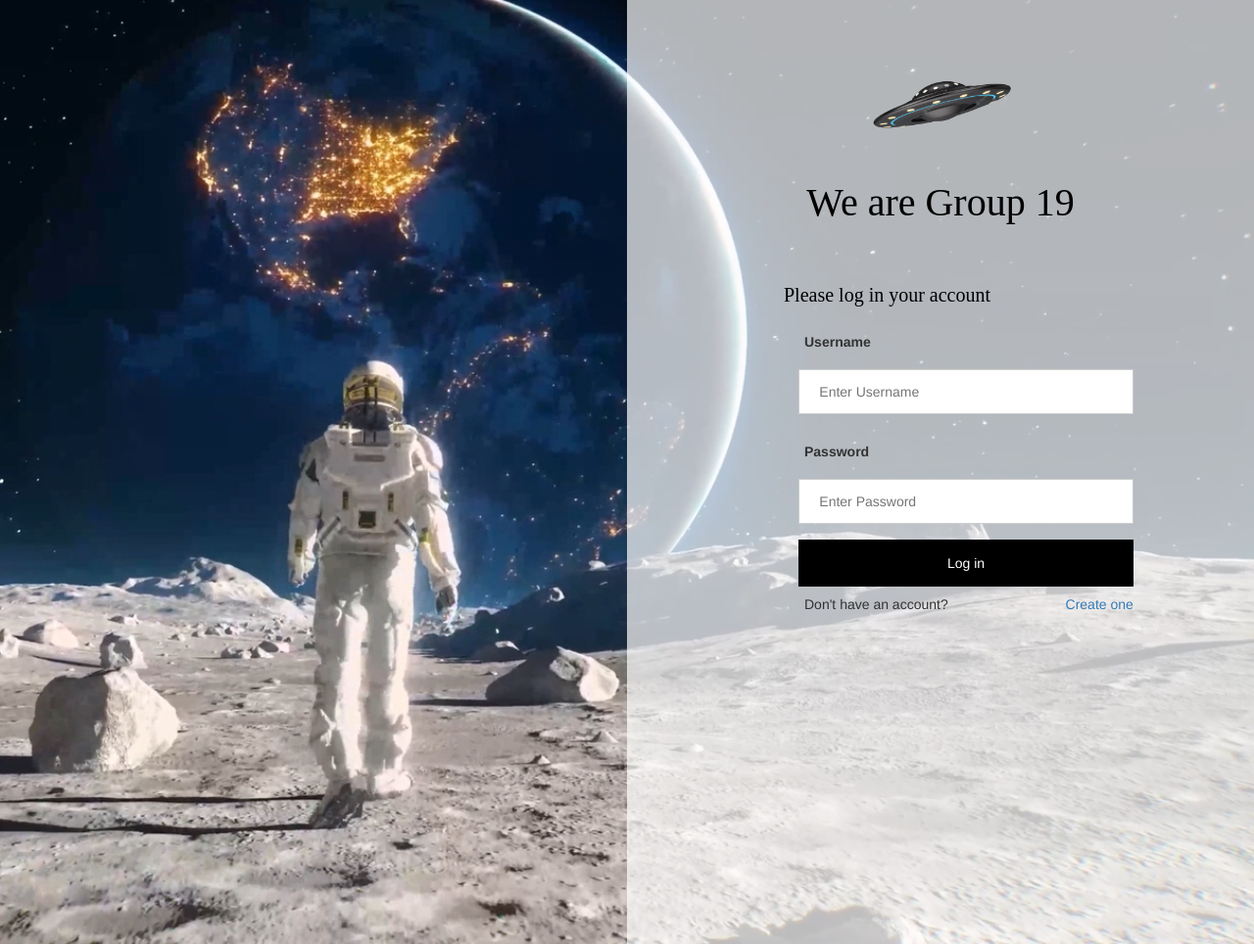
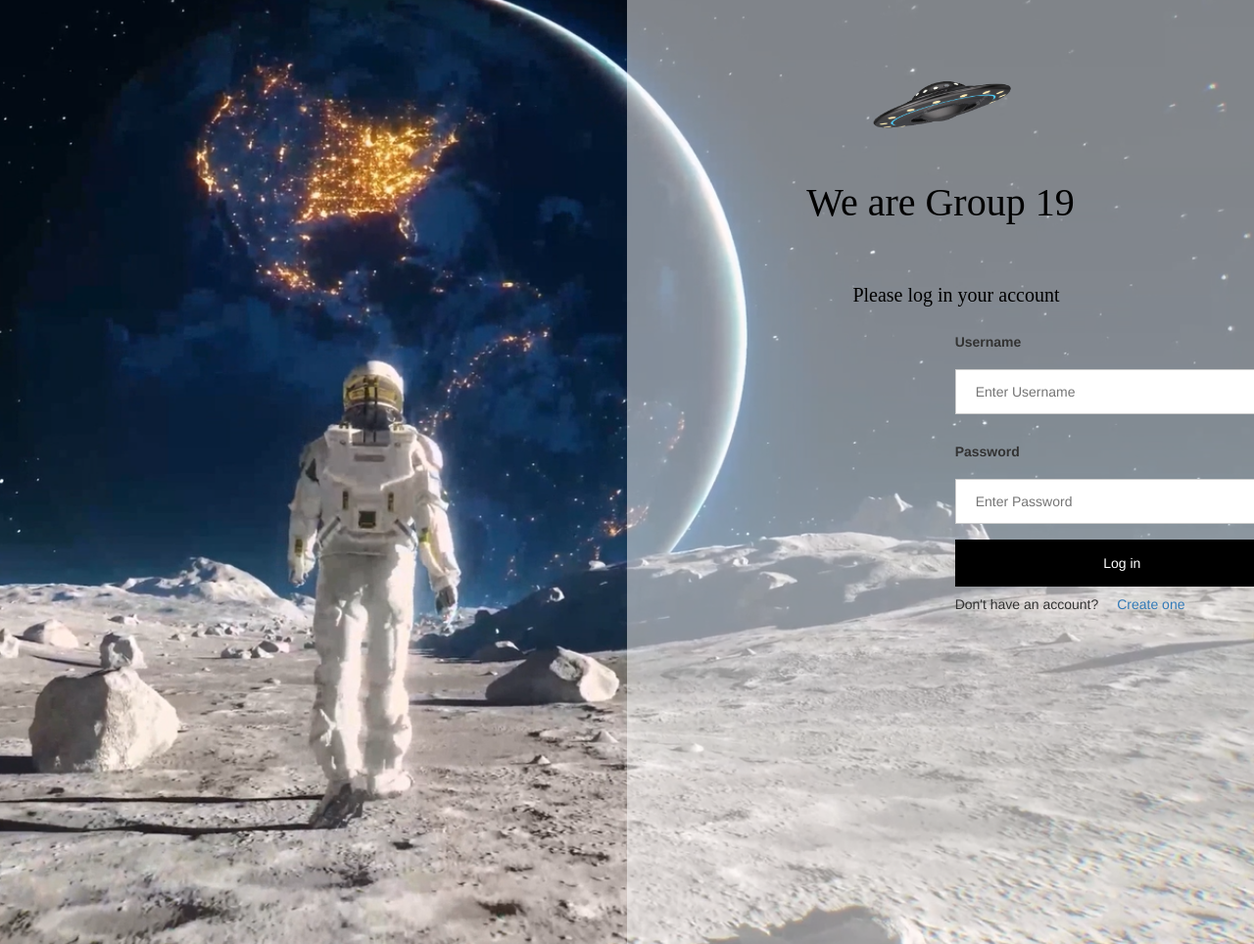
Before and after one commit to NlsnBoa/Contact-Manager, a PHP site: page /login.html in a window 1280 px wide. Shown: the part 52-1016 px from the top of the page at 98% size. Run offline with PHP 8.4, Linux system fonts and the light colour scheme; some libraries are stand-ins or nearby versions.

Commit message:
Clean up login/register pages

```diff
--- a/css/login.css
+++ b/css/login.css
@@ -18,7 +18,7 @@ body {
   box-sizing: content-box;
   margin-left: 50%;
   height: 100%;
-  background-color: hsl(0, 0%, 100%, 70%);
+  background-color: hsl(0, 0%, 100%, 50%);
 }
 
 .text-center {
@@ -42,7 +42,7 @@ body {
   font-style: normal;
   font-weight: 400;
   line-height: normal;
-  padding-left: 25%;
+  padding-left: 36%;
 }
 
 /* Fix margin issue with nav bar */
--- a/css/loginform.css
+++ b/css/loginform.css
@@ -7,7 +7,7 @@ input[type="password"] {
   border: 1px solid #ccc;
   box-sizing: border-box;
   position: relative;
-  left: 14%;
+  left: 28%;
 }
 
 button {
--- a/css/registerform.css
+++ b/css/registerform.css
@@ -1,11 +1,13 @@
 input[type="text"],
 input[type="password"] {
-  width: 50%;
+  width: 30%;
   padding: 12px 20px;
   margin: 8px 0;
   display: inline-block;
   border: 1px solid #ccc;
   box-sizing: border-box;
+  position: relative;
+  left: 28%;
 }
 
 button {
--- a/login.html
+++ b/login.html
@@ -67,7 +67,7 @@
         <p class="login-to-your-account-sentece">Please log in your account</p>
 
         <div class="container">
-          <label style="padding-left: 14.5%" for="login"><b>Username</b></label>
+          <label style="padding-left: 28%" for="login"><b>Username</b></label>
           <br />
           <input
             type="text"
@@ -77,7 +77,7 @@
             required
           />
           <br />
-          <label style="padding-top: 20px; padding-left: 14.5%" for="password"
+          <label style="padding-top: 20px; padding-left: 28%" for="password"
             ><b>Password</b></label
           >
           <br />
@@ -91,7 +91,7 @@
 
           <br />
           <button
-            style="position: relative; left: 14%; width: 30%"
+            style="position: relative; left: 28%; width: 30%"
             type="button"
             onclick="doLogin();"
           >
@@ -101,9 +101,7 @@
           <br />
 
           <div>
-            <p
-              style="padding-left: 14.5%; display: inline; margin-right: 116px"
-            >
+            <p style="padding-left: 28%; display: inline; margin-right: 15px">
               Don't have an account?
             </p>
             <a href="./register.html" style="display: inline">Create one</a>
```
Also changed, not shown: css/register.css (+20 -1 lines), register.html (+31 -10 lines).
